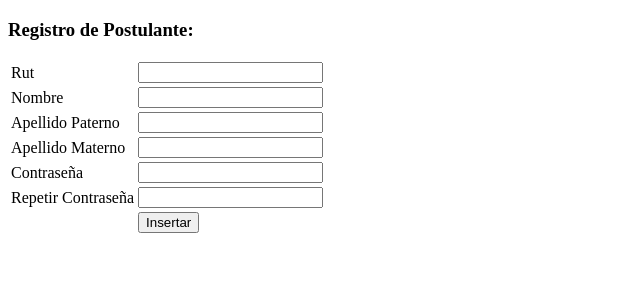
After one commit to jordansilva1990/ExamenDAI, a PHP site: page /vision/Registro.php in a window 1280 px wide. The commit adds this page. Shown: the top 300 px of the page, without its empty margins (0-640 px from the left). Run offline with PHP 8.4, Linux system fonts and the light colour scheme.

Commit message:
registro

```diff
--- a/vision/Inicio.php
+++ b/vision/Inicio.php
@@ -53,6 +53,9 @@
                         <li class="active">
                             <a href="ListarSolicitudes.php"><i class="fa fa-fw fa-dashboard" aria-hidden="true"></i>&nbsp;Listar Solicitudes</a>
                         </li>
+                        <li class="active">
+                            <a href="Registro.php"><i class="fa fa-fw fa-dashboard" aria-hidden="true"></i>&nbsp;Registro</a>
+                        </li>
                     </ul>
                 </div>
             </nav>
--- /dev/null
+++ b/vision/Registro.php
@@ -0,0 +1,62 @@
+<!DOCTYPE html>
+<html lang="en">
+<head>
+  <?php
+  include('../datos/Conexion.php');
+  ?>
+  <meta charset="utf-8">
+  <meta http-equiv="X-UA-Compatible" content="IE=edge">
+  <meta name="viewport" content="width=device-width, initial-scale=1">
+  <meta name="description" content="">
+  <meta name="author" content="">
+
+  <title>Banco</title>
+</head>
+<body>
+  <form action='../Control/TUsuario.php' method='post'>
+                <div class="col-lg-6">
+                <h3>Registro de Postulante:</h3>
+                <div class="table-responsive">
+                    <table class="table table-hover table-striped">
+                        <tbody>
+                            <tr>
+                                <td>Rut</td>
+                                <td><input type=text class="form-control" name=rut_pos></td></td
+                            </tr>
+                            <tr>
+                                <td>Nombre</td>
+                                <td><input type=text class="form-control" name=nombre></td></td>
+                            </tr>
+                            <tr>
+                                <td>Apellido Paterno</td>
+                                <td><input type=text class="form-control" name=apel_pat></td></td>
+                            </tr>
+                            <tr>
+                                <td>Apellido Materno</td>
+                                <td><input type=text class="form-control" name=apel_mat></td></td>
+                            </tr>
+                            <tr>
+                                <td>Contraseña</td>
+                                <td><input type=text class="form-control" name=pass></td></td>
+                            </tr>
+                            <tr>
+                                <td>Repetir Contraseña</td>
+                                <td><input type=text class="form-control" name=pass2></td></td>
+                            </tr>
+                            <tr>
+                                <td></td>
+                                <td><input type=submit  class="btn btn-default" name=OK value='Insertar'></td>
+
+
+                            </tr>
+
+                        </tbody>
+                    </table>
+                </div>
+            </div>
+
+
+
+                </form>
+
+</body>
```
